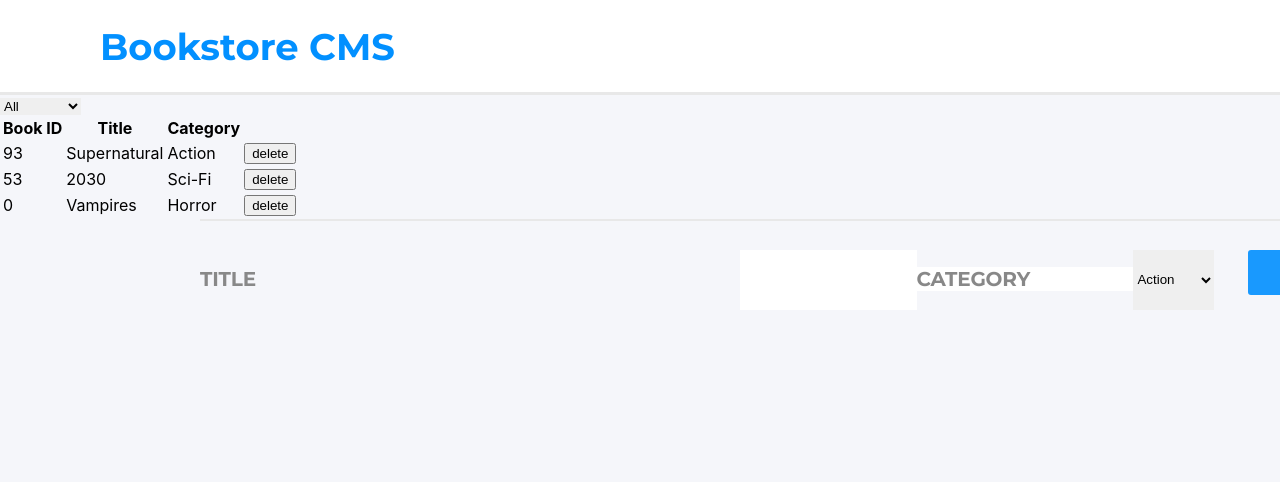
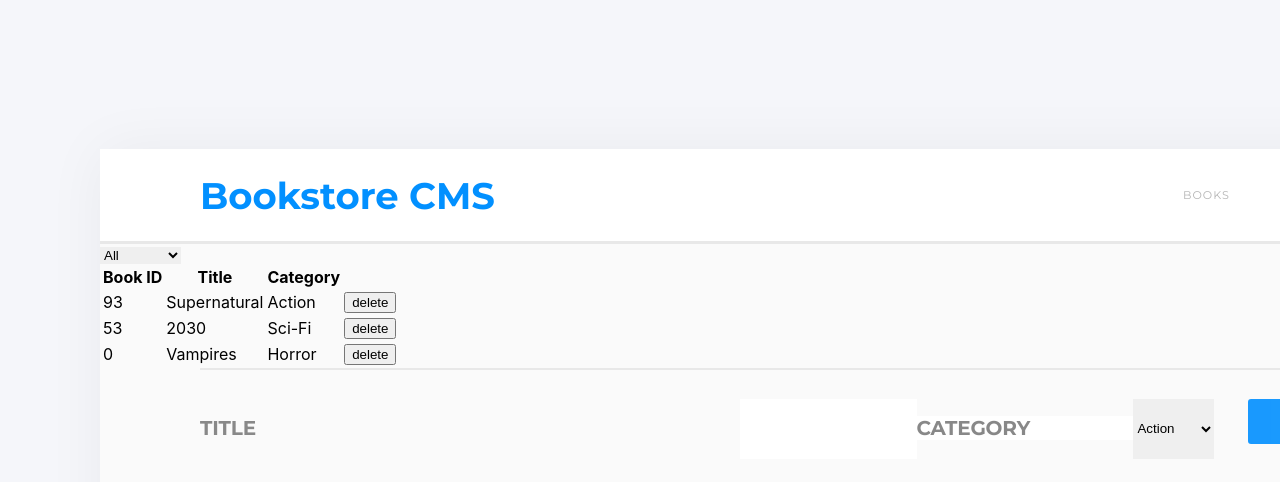
Before and after one commit to raheebwa/mv-react-bookstore, a React (Create React App) app: page / in a window 1280 px wide. Shown: the top 482 px of the page. Built offline with nearby package versions, Linux system fonts and the light colour scheme.

Commit message:
fix: wrapper arroud content

```diff
--- a/src/components/App.jsx
+++ b/src/components/App.jsx
@@ -5,7 +5,7 @@ import '../wrapper.scss';
 import './app.scss';
 
 const App = () => (
-  <div className="App">
+  <div className="wrapper">
     <div className="panel-bg">
       <h1 className="brand">Bookstore CMS</h1>
       <nav className="nav">
--- a/src/wrapper.scss
+++ b/src/wrapper.scss
@@ -40,3 +40,15 @@ input {
 label {
   font-weight: 300;
 }
+
+.wrapper {
+  position: absolute;
+  border-radius: 4px;
+  background-color: #fafafa;
+  width: 1400px;
+  left: 100px;
+  top: 149px;
+  box-shadow: 0 0 60px 0 rgba(0, 0, 0, 0.05);
+  padding-bottom: 265px;
+  margin-bottom: 188px;
+}
```
